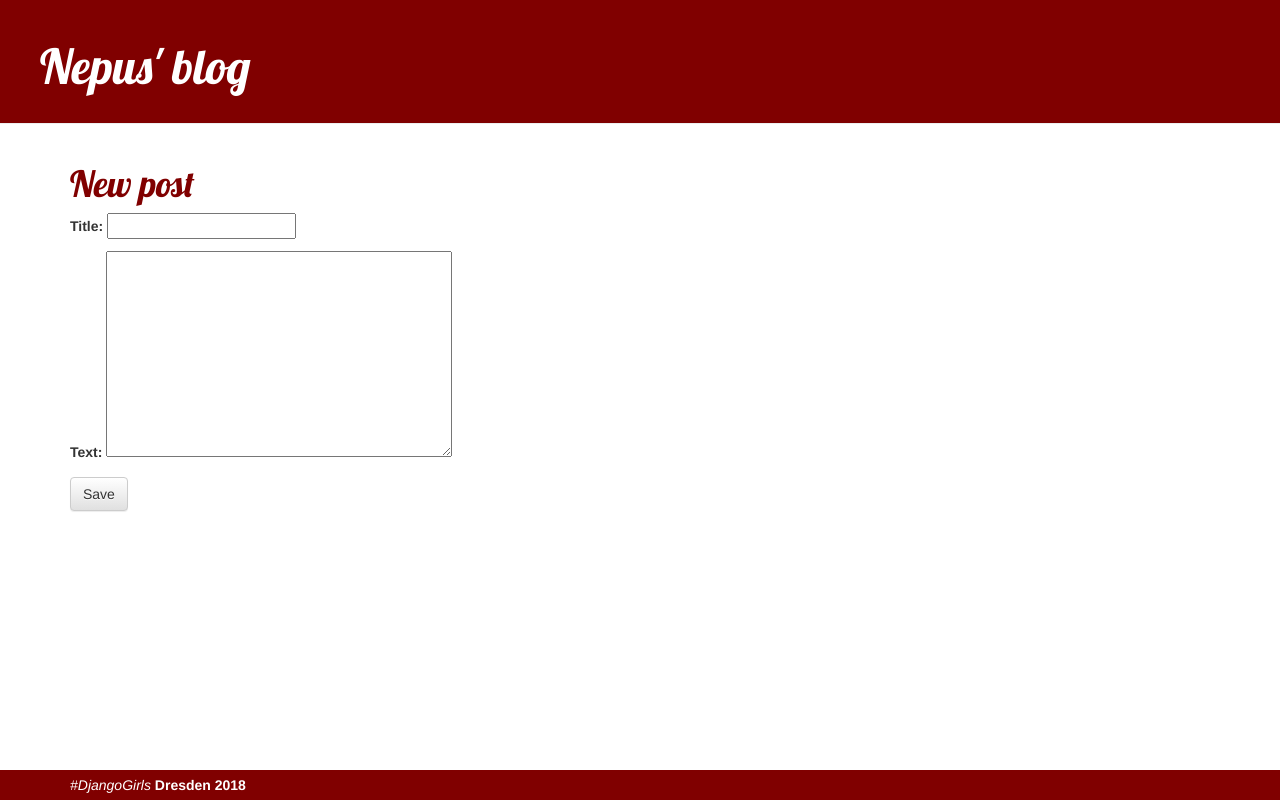
After one commit to neptuness/my-first-blog, a Django app: page /post/new/ in a window 1280 px wide. The commit adds this page. Run offline with Django 3.2, Linux system fonts and the light colour scheme; some libraries are stand-ins or nearby versions.

Commit message:
create django form, add, and edit

```diff
--- /dev/null
+++ b/blog/forms.py
@@ -0,0 +1,8 @@
+from django import forms
+from .models import Post
+
+class PostForm(forms.ModelForm):
+
+    class Meta:
+        model = Post
+        fields = ('title', 'text',)
--- a/blog/templates/blog/base.html
+++ b/blog/templates/blog/base.html
@@ -12,7 +12,12 @@
 </head>
 <body>
 	<div class="page-header">
-		<h1>Nepus' blog</h1>
+		<h1><a href="">Nepus' blog</a></h1>
+		<div class=" pull-right">
+			{% if user.is_authenticated %}
+			    <a href="{% url 'post_new' %}" class="top-menu"><span class="glyphicon glyphicon-plus"></span></a>
+			{% endif %}
+		</div>
 	</div>
 
 	{% block content %}
--- a/blog/templates/blog/post_detail.html
+++ b/blog/templates/blog/post_detail.html
@@ -2,6 +2,11 @@
 
 {% block content %}
 	<div class="content container">
+		<div class="pull-right">
+			{% if user.is_authenticated %}
+			    <a class="btn btn-default" href="{% url 'post_edit' pk=post.pk %}"><span class="glyphicon glyphicon-pencil"></span></a>
+			{% endif %}
+		</div>
 		<div class="post">
 	        {% if post.published_date %}
 	            <div class="date">
--- /dev/null
+++ b/blog/templates/blog/post_edit.html
@@ -0,0 +1,15 @@
+{% extends 'blog/base.html' %}
+
+{% block content %}
+	<div class="content container">
+		<h1>New post</h1>
+	    <form method="POST" class="post-form">
+	    	<!-- This is very important, since it makes your forms secure! If you forget about this bit, Django will complain when you try to save the form: -->
+	    	{% csrf_token %}
+
+	        {{ form.as_p }}
+	        <button type="submit" class="save btn btn-default">Save</button>
+	    </form>
+	</div>
+
+{% endblock %}
--- a/blog/urls.py
+++ b/blog/urls.py
@@ -4,4 +4,6 @@ from . import views
 urlpatterns = [
     url(r'^$', views.post_list, name='post_list'),
     url(r'^post/(?P<pk>\d+)/$', views.post_detail, name='post_detail'),
+    url(r'^post/new/$', views.post_new, name='post_new'),
+    url(r'^post/(?P<pk>\d+)/edit/$', views.post_edit, name='post_edit'),
 ]
--- a/blog/views.py
+++ b/blog/views.py
@@ -1,6 +1,8 @@
 from django.shortcuts import render, get_object_or_404
+from django.shortcuts import redirect
 from django.utils import timezone
 from .models import Post
+from .forms import PostForm
 
 def post_list(request):
     posts = Post.objects.filter(published_date__lte=timezone.now()).order_by('published_date')
@@ -10,3 +12,30 @@ def post_list(request):
 def post_detail(request, pk):
     post = get_object_or_404(Post, pk=pk)
     return render(request, 'blog/post_detail.html', {'post': post})
+
+def post_new(request):
+    if request.method == "POST":
+        form = PostForm(request.POST)
+        if form.is_valid():
+            post = form.save(commit=False)
+            post.author = request.user
+            post.published_date = timezone.now()
+            post.save()
+            return redirect('post_detail', pk=post.pk)
+    else:
+        form = PostForm()
+    return render(request, 'blog/post_edit.html', {'form': form})
+
+def post_edit(request, pk):
+    post = get_object_or_404(Post, pk=pk)
+    if request.method == "POST":
+        form = PostForm(request.POST, instance=post)
+        if form.is_valid():
+            post = form.save(commit=False)
+            post.author = request.user
+            post.published_date = timezone.now()
+            post.save()
+            return redirect('post_detail', pk=post.pk)
+    else:
+        form = PostForm(instance=post)
+    return render(request, 'blog/post_edit.html', {'form': form})
```
